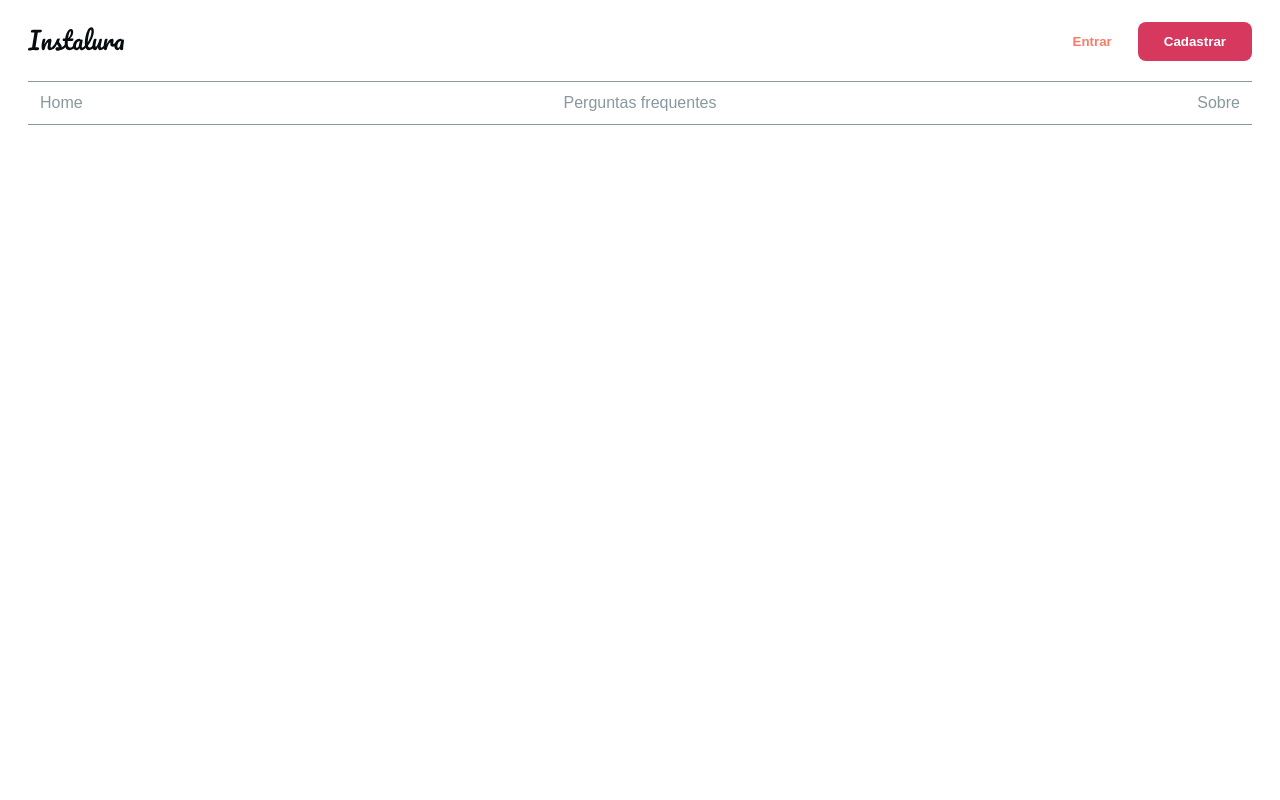
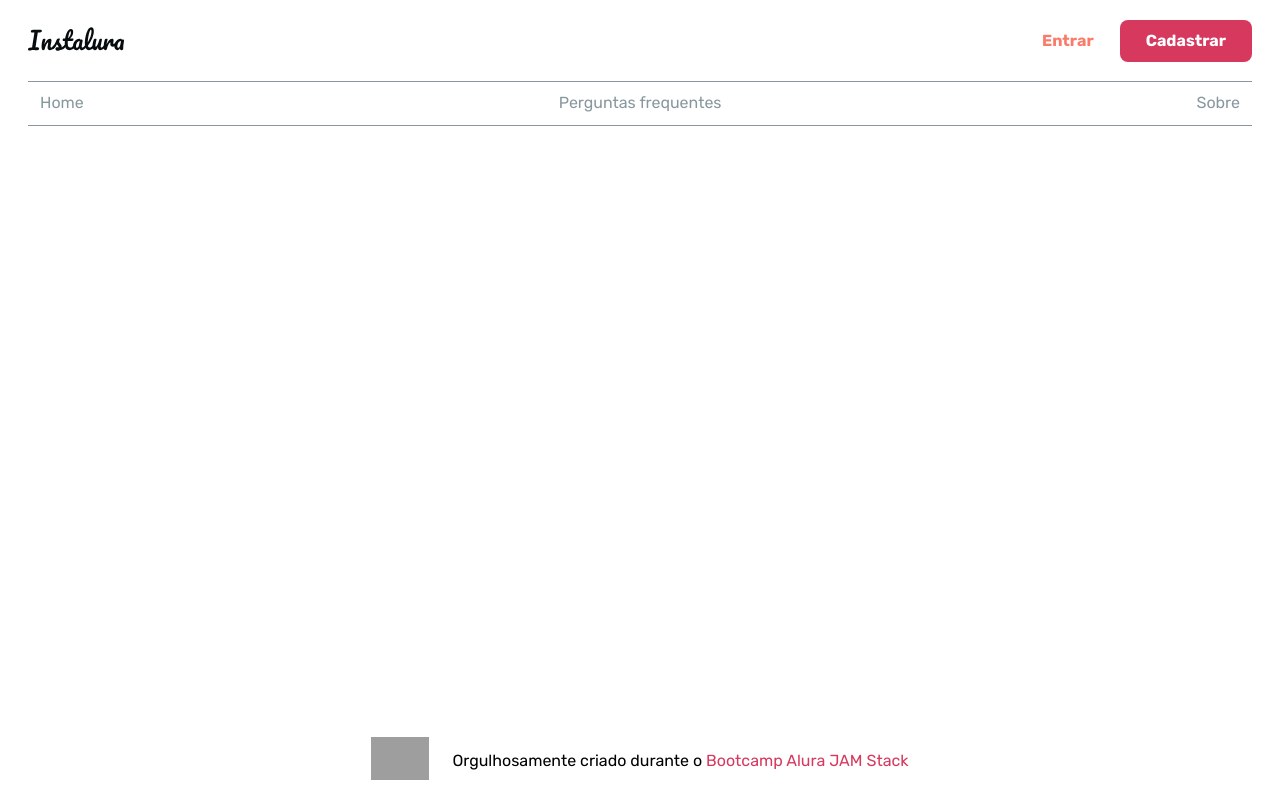
Before and after one commit to DiogoMalfatti/instalura, a Next.js app: page / in a window 1280 px wide. Built offline with nearby package versions, Linux system fonts and the light colour scheme; grey boxes are pictures that could not be loaded.

Commit message:
created reset-css/footer

```diff
--- a/package.json
+++ b/package.json
@@ -13,7 +13,8 @@
     "react": "^16.8.0",
     "react-dom": "^16.8.0",
     "react-is": "^16.8.0",
-    "styled-components": "^5.0.0"
+    "styled-components": "^5.0.0",
+    "styled-normalize": "^8.0.7"
   },
   "devDependencies": {
     "babel-plugin-styled-components": "^1.8.0"
--- a/pages/_app.js
+++ b/pages/_app.js
@@ -1,19 +1,18 @@
-import { createGlobalStyle, ThemeProvider } from 'styled-components'
+import { ThemeProvider } from 'styled-components'
 import theme from '../src/theme'
-
-const GlobalStyle = createGlobalStyle`
-  body {
-    margin: 0;
-    padding: 0;
-    box-sizing: border-box;
-  }
-`
+import { GlobalStyle } from '../src/theme/GlobalStyle'
+import Head from 'next/head'
 
 export default function App({ Component, pageProps }) {
     return (
         <>
+            <Head>
+                <title>Instalura - Diogo Malfatti</title>
+                <link rel="preconnect" href="https://fonts.gstatic.com" />
+                <link href="https://fonts.googleapis.com/css2?family=Rubik:ital,wght@0,300;0,400;0,500;0,600;0,700;0,800;0,900;1,300;1,400;1,500;1,600;1,700;1,800;1,900&display=swap" rel="stylesheet" />
+            </Head>
+            <ThemeProvider theme={theme}>
                 <GlobalStyle />
-      <ThemeProvider theme={theme}>
                 <Component {...pageProps} />
             </ThemeProvider>
         </>
--- a/pages/index.js
+++ b/pages/index.js
@@ -1,11 +1,19 @@
 import React from 'react'
 import Menu from '../src/components/commons/Menu'
+import Footer from '../src/components/commons/Footer'
 
 export default function Home() {
 
     return (
-        <div>
+        <div style={{
+            flex: '1',
+            display: 'flex',
+            flexWrap: 'wrap',
+            flexDirection: 'column',
+            justifyContent: 'space-between'
+        }}>
             <Menu />
+            <Footer />
         </div>
     )
 }
--- /dev/null
+++ b/src/components/commons/Footer/index.js
@@ -0,0 +1,44 @@
+import React from 'react'
+import styled from 'styled-components'
+
+const FooterWrapper = styled.footer`
+    padding: 14px;
+    display: flex;
+    align-items: center;
+    justify-content: center;
+    border-radius: 4px;
+    padding-right: 28px;
+    padding-left: 28px;
+    img {
+        width: 58px;
+        margin-right: 23px;
+    }
+    a {
+        color: ${({ theme }) => theme.colors.primary.main.color};
+        text-decoration: none;
+        transition: .3s;
+        &:hover,
+        &:focus {
+        opacity: .5;
+        }
+    }
+`;
+
+export default function Footer(props) {
+    return (
+        <FooterWrapper {...props}>
+        <a href="https://www.alura.com.br/">
+            <img src="https://www.alura.com.br/assets/img/alura-logo.svg" alt="Logo Alura" />
+        </a>
+        <p>
+            Orgulhosamente criado durante
+            {' '}
+            o
+            {' '}
+            <a href="https://www.alura.com.br/">
+            <span>Bootcamp Alura JAM Stack</span>
+            </a>
+        </p>
+        </FooterWrapper>
+    );
+}
--- /dev/null
+++ b/src/theme/GlobalStyle.js
@@ -0,0 +1,31 @@
+import React from 'react'
+import { createGlobalStyle } from 'styled-components'
+import { normalize } from 'styled-normalize'
+
+
+export const GlobalStyle = createGlobalStyle`
+
+    *{
+        box-sizing: border-box;
+    }
+
+    ${normalize}
+
+    body {
+        margin: 0;
+        padding: 0;
+        font-family: ${({theme}) => theme.fontFamily}
+    }
+
+    html, body {
+        display: flex;
+        min-height: 100vh;
+        width: 100%;
+    }
+
+    #__next {
+        flex: 1;
+        display: flex;
+        flex-direction: column;
+    }
+`
--- a/src/theme/index.js
+++ b/src/theme/index.js
@@ -44,5 +44,6 @@
 export default {
     colors,
     borderRadius: '8px',
+    fontFamily: '\'Rubik\', sans-serif',
     transition: '200ms ease-in-out',
 };
```
Also changed, not shown: 1 other file (tests, documents, lock files or other folders). Lines whose indentation alone changed are shown as unchanged.
